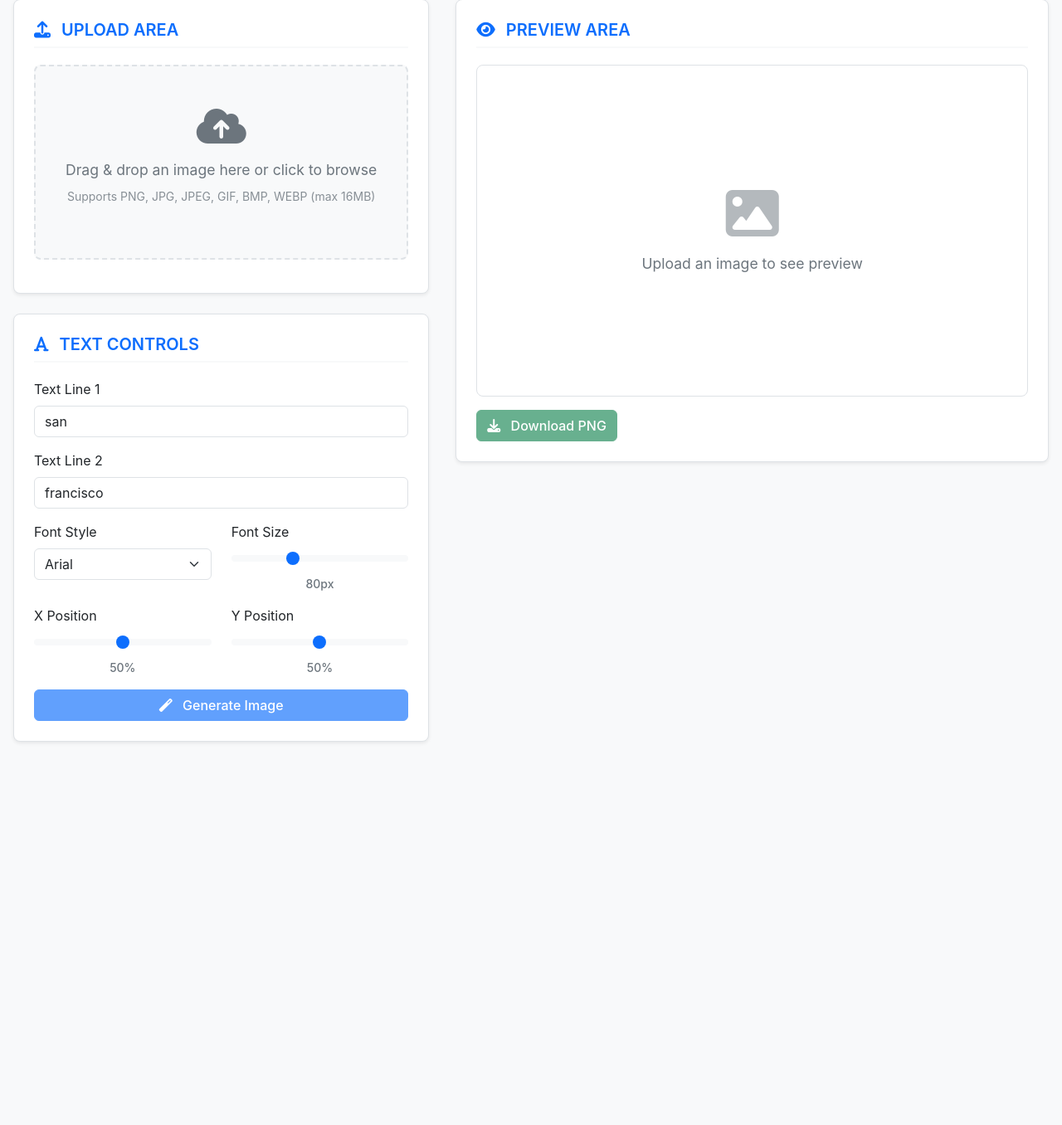
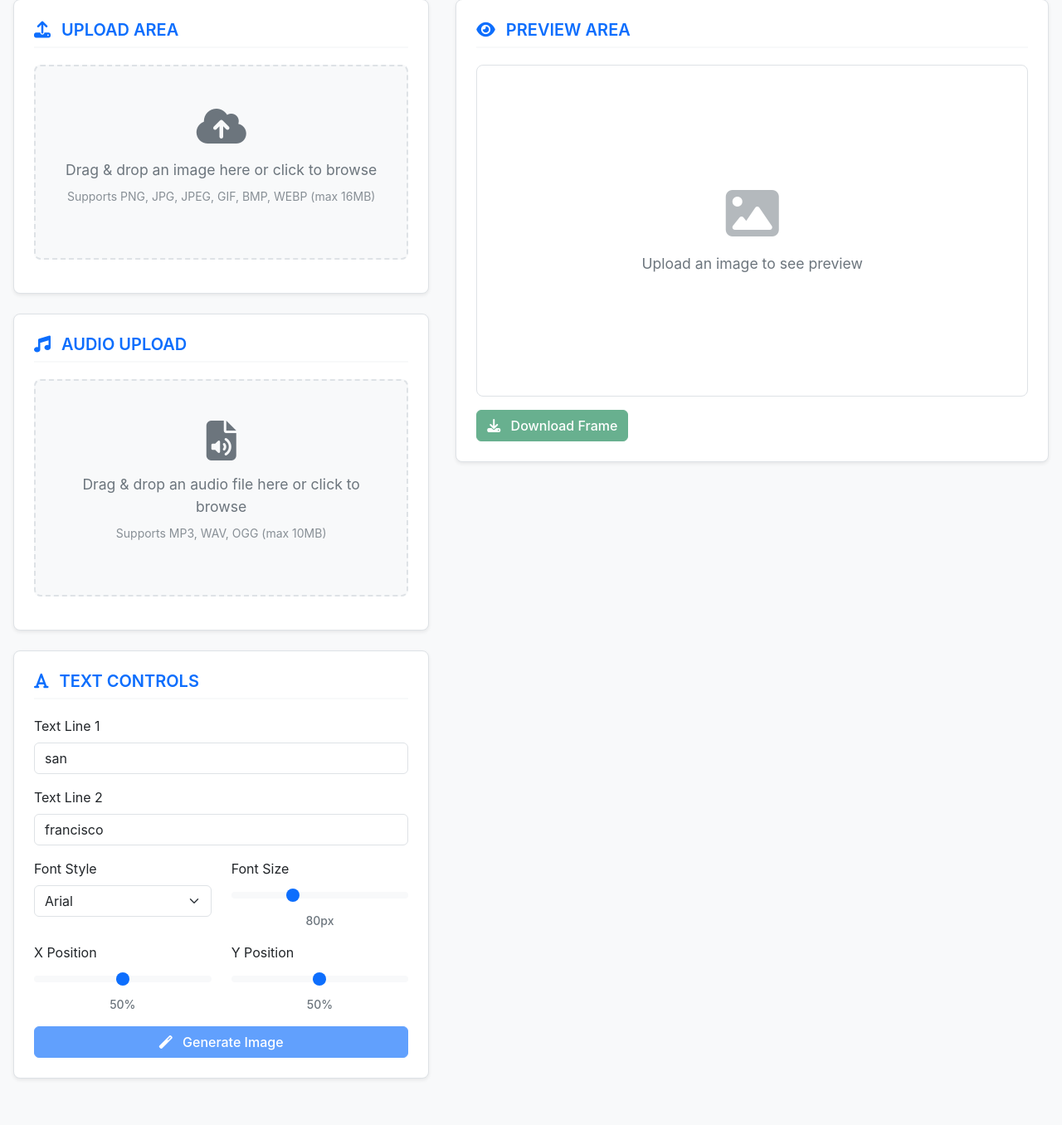
Before and after one commit to pirawinkumar/Textvibefx3, a Flask app: page / in a window 1280 px wide. Shown: the part 89-1445 px from the top of the page at 83% size. Before the commit the page ends 984 px from the top, so only its background shows below. Run offline with Flask 3, Linux system fonts and the light colour scheme; some libraries are stand-ins or nearby versions.

Commit message:
Enable users to upload audio and visualize it behind a person in image
Implements audio upload and Web Audio API visualizer in `app.js` and `index.html`.

Replit-Commit-Author: Agent
Replit-Commit-Session-Id: 2810dfc4-eb30-4c8f-aa79-cf7d55afc101
Replit-Commit-Screenshot-Url: https://storage.googleapis.com/screenshot-production-us-central1/844abc33-b0df-4228-9c6b-bf4515d8fe9f/b63de04c-92cb-4683-9fa9-aa01384ed273.jpg

```diff
--- a/static/js/app.js
+++ b/static/js/app.js
@@ -10,6 +10,15 @@ class TextBehindImageGenerator {
         this.canvas = document.getElementById('preview-canvas');
         this.ctx = this.canvas.getContext('2d');
         this.isProcessing = false;
+
+        // Audio variables
+        this.audioContext = null;
+        this.audioBuffer = null;
+        this.audioSource = null;
+        this.analyser = null;
+        this.dataArray = null;
+        this.isPlaying = false;
+        this.animationFrame = null;
 
         this.initializeElements();
         this.bindEvents();
@@ -24,6 +33,15 @@ class TextBehindImageGenerator {
         this.previewContainer = document.getElementById('preview-container');
         this.processingOverlay = document.getElementById('processing-overlay');
         this.previewInfo = document.getElementById('preview-info');
+
+        // Audio elements
+        this.audioUploadArea = document.getElementById('audio-upload-area');
+        this.audioInput = document.getElementById('audio-input');
+        this.audioStatus = document.getElementById('audio-status');
+        this.audioControls = document.querySelector('.audio-controls');
+        this.playBtn = document.getElementById('play-btn');
+        this.pauseBtn = document.getElementById('pause-btn');
+        this.visualizerIntensity = document.getElementById('visualizer-intensity');
 
         // Text controls
         this.textLine1 = document.getElementById('text-line1');
@@ -50,6 +68,17 @@ class TextBehindImageGenerator {
         this.uploadArea.addEventListener('dragover', (e) => this.handleDragOver(e));
         this.uploadArea.addEventListener('dragleave', (e) => this.handleDragLeave(e));
         this.uploadArea.addEventListener('drop', (e) => this.handleDrop(e));
+
+        // Audio upload events
+        this.audioUploadArea.addEventListener('click', () => this.audioInput.click());
+        this.audioInput.addEventListener('change', (e) => this.handleAudioSelect(e.target.files));
+        this.audioUploadArea.addEventListener('dragover', (e) => this.handleDragOver(e));
+        this.audioUploadArea.addEventListener('dragleave', (e) => this.handleDragLeave(e));
+        this.audioUploadArea.addEventListener('drop', (e) => this.handleAudioDrop(e));
+
+        // Audio control events
+        this.playBtn.addEventListener('click', () => this.playAudio());
+        this.pauseBtn.addEventListener('click', () => this.pauseAudio());
 
         // Range input events
         this.fontSize.addEventListener('input', () => this.updateRangeValues());
@@ -89,6 +118,126 @@ class TextBehindImageGenerator {
         e.preventDefault();
         this.uploadArea.classList.remove('dragover');
         this.handleFileSelect(e.dataTransfer.files);
+    }
+
+    handleAudioDrop(e) {
+        e.preventDefault();
+        this.audioUploadArea.classList.remove('dragover');
+        this.handleAudioSelect(e.dataTransfer.files);
+    }
+
+    async handleAudioSelect(files) {
+        if (files.length === 0) return;
+
+        const file = files[0];
+
+        // Validate file type
+        if (!file.type.startsWith('audio/')) {
+            this.showAudioStatus('Please select a valid audio file.', 'danger');
+            return;
+        }
+
+        // Validate file size (10MB)
+        if (file.size > 10 * 1024 * 1024) {
+            this.showAudioStatus('File size must be less than 10MB.', 'danger');
+            return;
+        }
+
+        this.showAudioStatus('Loading audio...', 'warning');
+
+        try {
+            // Initialize audio context if needed
+            if (!this.audioContext) {
+                this.audioContext = new (window.AudioContext || window.webkitAudioContext)();
+            }
+
+            // Read the audio file
+            const arrayBuffer = await file.arrayBuffer();
+            this.audioBuffer = await this.audioContext.decodeAudioData(arrayBuffer);
+
+            // Set up analyser
+            this.analyser = this.audioContext.createAnalyser();
+            this.analyser.fftSize = 256;
+            this.dataArray = new Uint8Array(this.analyser.frequencyBinCount);
+
+            this.showAudioStatus(`Audio loaded successfully! Duration: ${Math.round(this.audioBuffer.duration)}s`, 'success');
+            this.audioControls.style.display = 'block';
+
+        } catch (error) {
+            console.error('Audio loading error:', error);
+            this.showAudioStatus('Failed to load audio. Please try again.', 'danger');
+        }
+    }
+
+    async playAudio() {
+        if (!this.audioBuffer || !this.audioContext) return;
+
+        try {
+            // Resume audio context if suspended
+            if (this.audioContext.state === 'suspended') {
+                await this.audioContext.resume();
+            }
+
+            // Stop current source if playing
+            if (this.audioSource) {
+                this.audioSource.stop();
+            }
+
+            // Create new source
+            this.audioSource = this.audioContext.createBufferSource();
+            this.audioSource.buffer = this.audioBuffer;
+            this.audioSource.connect(this.analyser);
+            this.analyser.connect(this.audioContext.destination);
+
+            // Set up ended event
+            this.audioSource.onended = () => {
+                this.isPlaying = false;
+                this.playBtn.style.display = 'inline-block';
+                this.pauseBtn.style.display = 'none';
+                if (this.animationFrame) {
+                    cancelAnimationFrame(this.animationFrame);
+                }
+            };
+
+            this.audioSource.start();
+            this.isPlaying = true;
+            this.playBtn.style.display = 'none';
+            this.pauseBtn.style.display = 'inline-block';
+
+            // Start animation loop
+            this.startVisualization();
+
+        } catch (error) {
+            console.error('Audio play error:', error);
+            this.showAudioStatus('Failed to play audio.', 'danger');
+        }
+    }
+
+    pauseAudio() {
+        if (this.audioSource) {
+            this.audioSource.stop();
+            this.isPlaying = false;
+            this.playBtn.style.display = 'inline-block';
+            this.pauseBtn.style.display = 'none';
+            if (this.animationFrame) {
+                cancelAnimationFrame(this.animationFrame);
+            }
+        }
+    }
+
+    startVisualization() {
+        const animate = () => {
+            if (!this.isPlaying) return;
+
+            // Get frequency data
+            this.analyser.getByteFrequencyData(this.dataArray);
+
+            // Update preview if we have images
+            this.updatePreview();
+
+            this.animationFrame = requestAnimationFrame(animate);
+        };
+        animate();
     }
 
     async handleFileSelect(files) {
@@ -338,6 +487,15 @@ class TextBehindImageGenerator {
         this.ctx.textAlign = 'center';
         this.ctx.textBaseline = 'middle';
 
+        // Draw text with audio visualizer effect if audio is playing
+        if (this.isPlaying && this.dataArray) {
+            this.drawVisualizerText(text1, text2, textX, textY, fontSize);
+        } else {
+            this.drawStaticText(text1, text2, textX, textY, fontSize);
+        }
+    }
+
+    drawStaticText(text1, text2, textX, textY, fontSize) {
         // Draw text with strong outline and shadow for visibility behind person
         this.ctx.shadowColor = 'rgba(0, 0, 0, 0.8)';
         this.ctx.shadowBlur = 10;
@@ -365,6 +523,91 @@ class TextBehindImageGenerator {
         this.ctx.shadowBlur = 0;
         this.ctx.shadowOffsetX = 0;
         this.ctx.shadowOffsetY = 0;
+    }
+
+    drawVisualizerText(text1, text2, textX, textY, fontSize) {
+        const intensity = parseFloat(this.visualizerIntensity.value);
+
+        // Calculate average frequency for overall intensity
+        let sum = 0;
+        for (let i = 0; i < this.dataArray.length; i++) {
+            sum += this.dataArray[i];
+        }
+        const average = sum / this.dataArray.length;
+        const normalizedIntensity = (average / 255) * intensity;
+
+        // Create dynamic colors based on audio
+        const hue = (average / 255) * 360;
+        const saturation = 70 + (normalizedIntensity * 30);
+        const lightness = 50 + (normalizedIntensity * 20);
+
+        // Draw glowing effect around text
+        this.ctx.shadowColor = `hsl(${hue}, ${saturation}%, ${lightness}%)`;
+        this.ctx.shadowBlur = 20 + (normalizedIntensity * 30);
+        this.ctx.shadowOffsetX = 0;
+        this.ctx.shadowOffsetY = 0;
+
+        // Draw multiple glow layers for stronger effect
+        for (let i = 0; i < 3; i++) {
+            this.ctx.strokeStyle = `hsla(${hue}, ${saturation}%, ${lightness}%, ${0.8 - i * 0.2})`;
+            this.ctx.lineWidth = 8 + (i * 4) + (normalizedIntensity * 5);
+            this.ctx.fillStyle = `hsla(${hue}, ${saturation}%, ${Math.min(90, lightness + 40)}%, 0.9)`;
+
+            if (text1) {
+                this.ctx.strokeText(text1, textX, textY);
+                this.ctx.fillText(text1, textX, textY);
+            }
+
+            if (text2) {
+                const line2Y = textY + fontSize + 20;
+                this.ctx.strokeText(text2, textX, line2Y);
+                this.ctx.fillText(text2, textX, line2Y);
+            }
+        }
+
+        // Draw frequency bars around text
+        this.drawFrequencyBars(textX, textY, fontSize, text1, text2);
+
+        // Reset effects
+        this.ctx.shadowColor = 'transparent';
+        this.ctx.shadowBlur = 0;
+        this.ctx.shadowOffsetX = 0;
+        this.ctx.shadowOffsetY = 0;
+    }
+
+    drawFrequencyBars(textX, textY, fontSize, text1, text2) {
+        if (!this.dataArray) return;
+
+        const intensity = parseFloat(this.visualizerIntensity.value);
+        const barCount = Math.min(32, this.dataArray.length);
+        const radius = fontSize * 1.5;
+
+        // Calculate text bounds for positioning bars around text
+        const textWidth = Math.max(
+            text1 ? this.ctx.measureText(text1).width : 0,
+            text2 ? this.ctx.measureText(text2).width : 0
+        );
+
+        for (let i = 0; i < barCount; i++) {
+            const angle = (i / barCount) * Math.PI * 2;
+            const barHeight = (this.dataArray[i] / 255) * radius * intensity * 0.5;
+
+            const startX = textX + Math.cos(angle) * (textWidth * 0.6);
+            const startY = textY + Math.sin(angle) * (fontSize * 0.8);
+            const endX = startX + Math.cos(angle) * barHeight;
+            const endY = startY + Math.sin(angle) * barHeight;
+
+            // Color based on frequency
+            const hue = (i / barCount) * 360;
+            const alpha = (this.dataArray[i] / 255) * 0.8;
+
+            this.ctx.strokeStyle = `hsla(${hue}, 70%, 60%, ${alpha})`;
+            this.ctx.lineWidth = 2;
+            this.ctx.beginPath();
+            this.ctx.moveTo(startX, startY);
+            this.ctx.lineTo(endX, endY);
+            this.ctx.stroke();
+        }
     }
 
     async loadProcessedImage(imageSrc) {
@@ -435,6 +678,21 @@ class TextBehindImageGenerator {
             }, 5000);
         }
     }
+
+    showAudioStatus(message, type = 'info') {
+        this.audioStatus.innerHTML = `
+            <div class="alert alert-${type} fade-in" role="alert">
+                ${message}
+            </div>
+        `;
+
+        // Clear after 5 seconds for success/info messages
+        if (type === 'success' || type === 'info') {
+            setTimeout(() => {
+                this.audioStatus.innerHTML = '';
+            }, 5000);
+        }
+    }
 }
 
 // Initialize the application when the DOM is loaded
--- a/templates/index.html
+++ b/templates/index.html
@@ -43,6 +43,40 @@
                             <input type="file" id="file-input" accept="image/*" hidden>
                         </div>
                         <div id="upload-status" class="upload-status"></div>
+                    </div>
+
+                    <!-- Audio Upload Area -->
+                    <div class="control-section">
+                        <h5 class="section-title">
+                            <i class="fas fa-music me-2"></i>
+                            AUDIO UPLOAD
+                        </h5>
+                        <div id="audio-upload-area" class="upload-zone">
+                            <div class="upload-content">
+                                <i class="fas fa-file-audio upload-icon"></i>
+                                <p class="upload-text">Drag & drop an audio file here or click to browse</p>
+                                <p class="upload-subtext">Supports MP3, WAV, OGG (max 10MB)</p>
+                            </div>
+                            <input type="file" id="audio-input" accept="audio/*" hidden>
+                        </div>
+                        <div id="audio-status" class="upload-status"></div>
+
+                        <div class="audio-controls mt-3" style="display: none;">
+                            <div class="row">
+                                <div class="col-6">
+                                    <button id="play-btn" class="btn btn-success btn-sm">
+                                        <i class="fas fa-play"></i> Play
+                                    </button>
+                                    <button id="pause-btn" class="btn btn-warning btn-sm" style="display: none;">
+                                        <i class="fas fa-pause"></i> Pause
+                                    </button>
+                                </div>
+                                <div class="col-6">
+                                    <label for="visualizer-intensity" class="form-label">Intensity</label>
+                                    <input type="range" class="form-range" id="visualizer-intensity" min="1" max="10" value="5">
+                                </div>
+                            </div>
+                        </div>
                     </div>
 
                     <!-- Text Controls -->
@@ -129,7 +163,7 @@
                         <div class="preview-controls mt-3">
                             <button id="download-btn" class="btn btn-success" disabled>
                                 <i class="fas fa-download me-2"></i>
-                                Download PNG
+                                Download Frame
                             </button>
                             <div class="preview-info" id="preview-info"></div>
                         </div>
```
